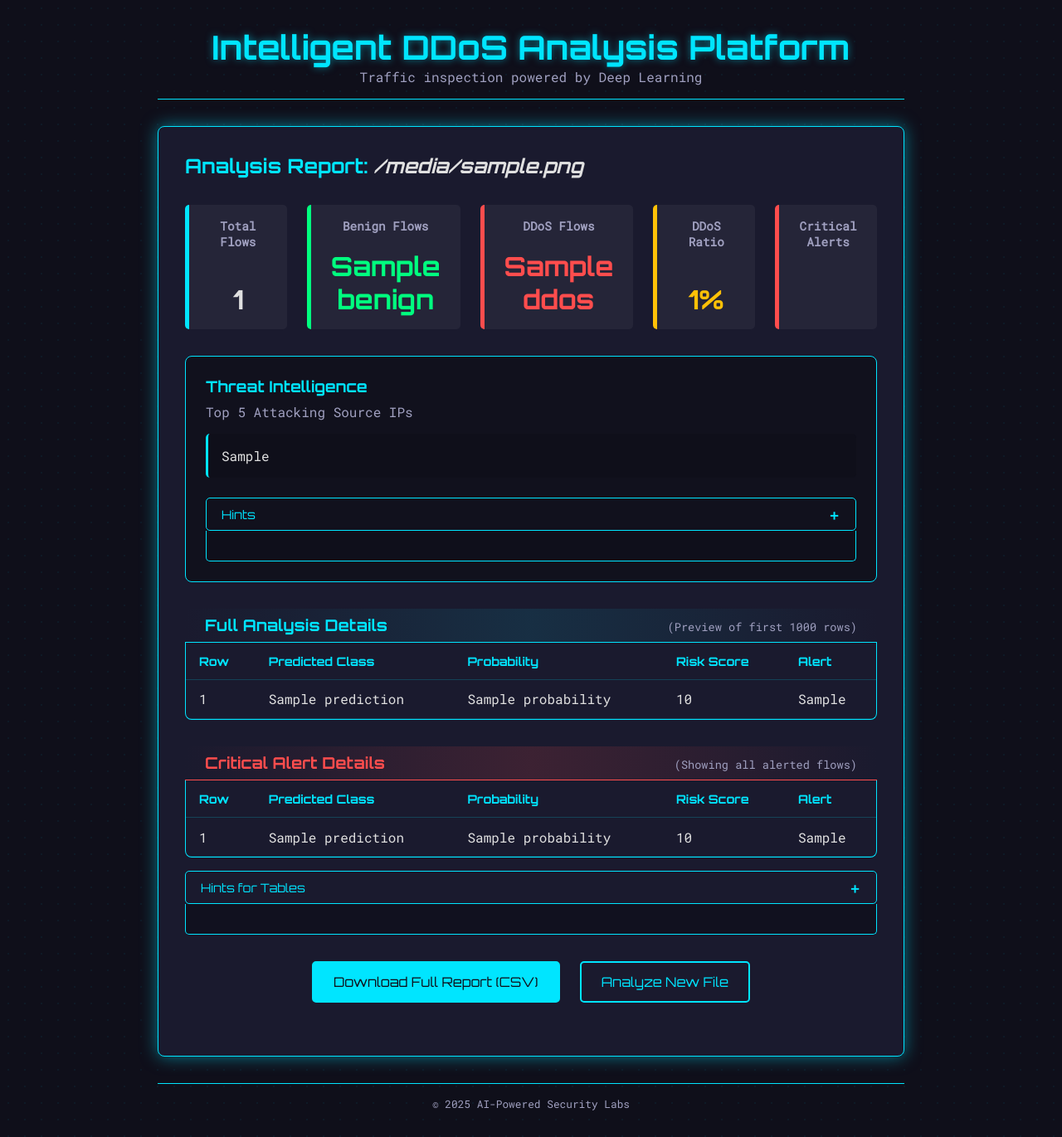
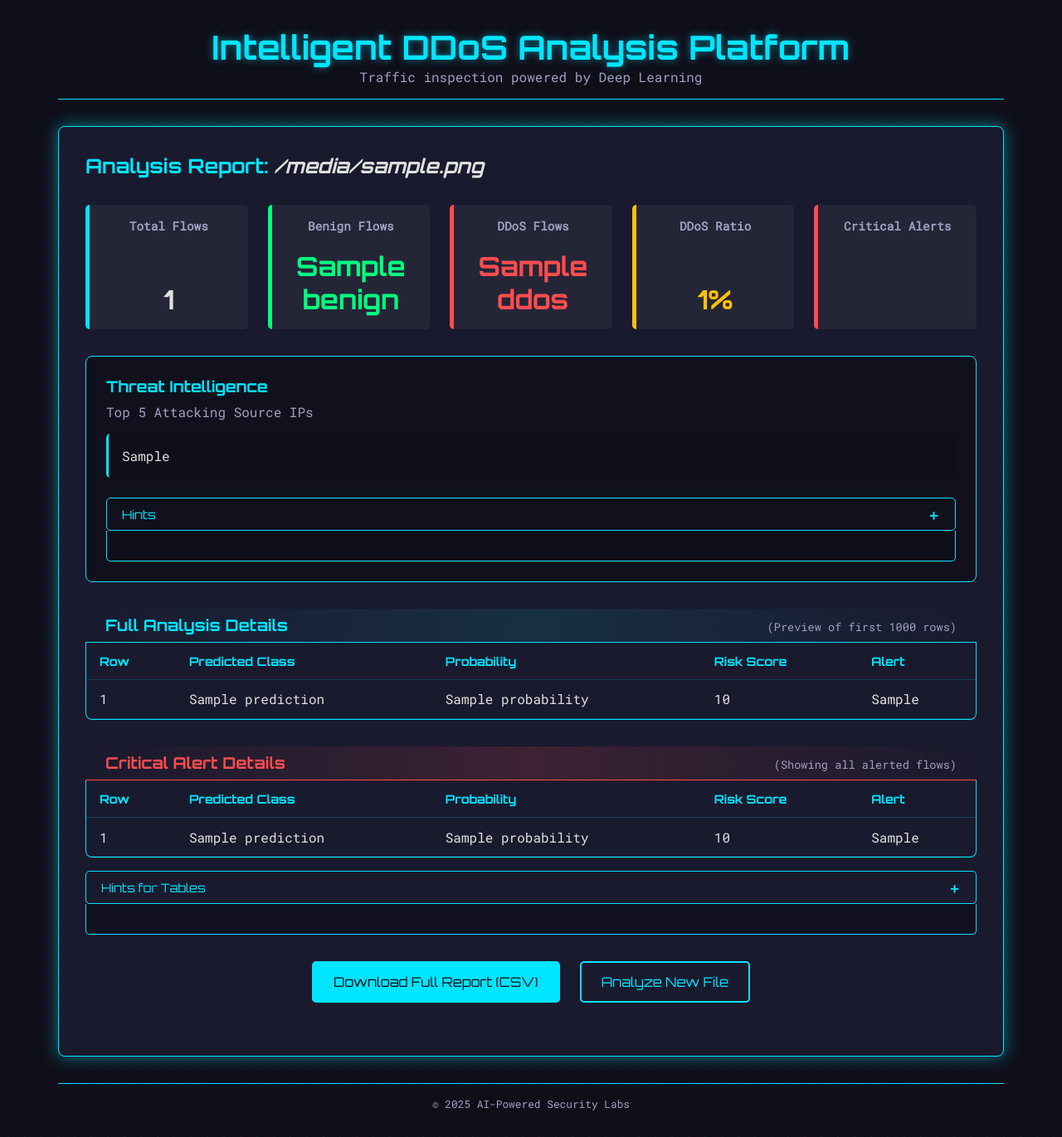
Before and after one commit to xiaoyuan0376/FIT5238-SP10, a Flask app: template templates/results.html in a window 1280 px wide. Shown: the whole page at 83% size. Run offline with Flask 3, Linux system fonts and the light colour scheme; the template is opened without the code that fills it: most values are stand-ins (such as "Sample title", 1, 10 or a date in 2020).

Commit message:
Adjusted some appearances

```diff
--- a/static/css/style.css
+++ b/static/css/style.css
@@ -18,7 +18,9 @@
 * { margin: 0; padding: 0; box-sizing: border-box; }
 
 body { background-color: var(--bg-color); color: var(--text-color); font-family: 'Roboto Mono', monospace; display: flex; justify-content: center; align-items: center; min-height: 100vh; padding: 2rem; background-image: radial-gradient(circle, rgba(0, 229, 255, 0.05) 1px, transparent 1px); background-size: 20px 20px; }
-.container { width: 100%; max-width: 900px; }
+
+/* --- MODIFICATION HERE: Increased the max-width of the main container --- */
+.container { width: 100%; max-width: 1140px; } /* Changed from 900px to 1140px */
 
 /* --- Header & Footer --- */
 .main-header { text-align: center; margin-bottom: 2rem; border-bottom: 1px solid var(--border-color); padding-bottom: 1rem; animation: fadeInDown 1s ease; }
@@ -29,7 +31,7 @@
 /* --- Main Content Card --- */
 .content-card { background-color: var(--primary-card-bg); border: 1px solid var(--border-color); border-radius: 8px; padding: 2rem; box-shadow: 0 0 20px var(--shadow-color); animation: fadeInUp 1s ease; }
 .content-card h2 { font-family: 'Orbitron', sans-serif; color: var(--accent-color); margin-bottom: 1rem; }
-.filename { color: var(--text-color); font-style: italic; }
+.filename { color: var(--text-color); font-style: italic; word-break: break-all; }
 
 /* --- Form Elements --- */
 .form-group { margin: 2rem 0; }
@@ -47,15 +49,15 @@
 .alert-download-btn { background-color: var(--danger-color); border-color: var(--danger-color); color: #ffffff; text-shadow: 0 0 5px rgba(0,0,0,0.5); }
 .alert-download-btn:hover { background: transparent; color: var(--danger-color); box-shadow: 0 0 15px var(--danger-color); }
 
-
-/* --- Summary & Threat Intelligence Cards (FIXED ALIGNMENT) --- */
+/* --- Summary & Threat Intelligence Cards --- */
 .summary-grid {
     display: grid;
     gap: 1.5rem;
     margin: 2rem 0;
     grid-template-columns: repeat(auto-fit, minmax(150px, 1fr));
 }
-@media (min-width: 900px) {
+/* MODIFICATION 2: Adjusted breakpoint to match wider container */
+@media (min-width: 992px) { /* Changed from 900px */
     .summary-grid.five-items {
         grid-template-columns: repeat(5, 1fr);
     }
@@ -82,7 +84,7 @@
 
 .summary-card p {
     font-family: 'Orbitron', sans-serif;
-    font-size: 2rem;
+    font-size: 2rem; /* Reverted to the fixed font size */
     font-weight: bold;
     margin: 0;
 }
```
